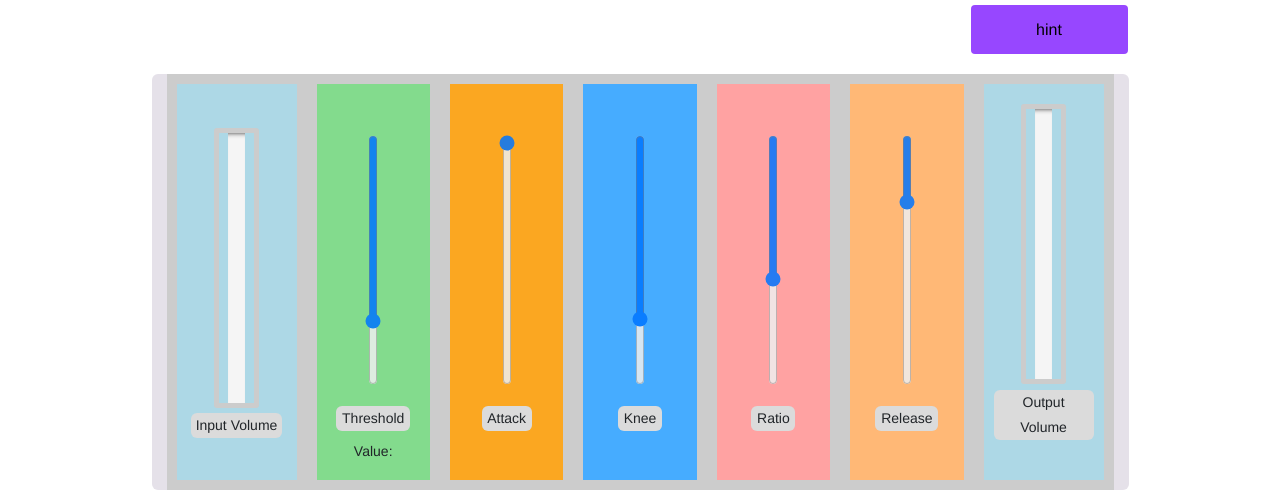
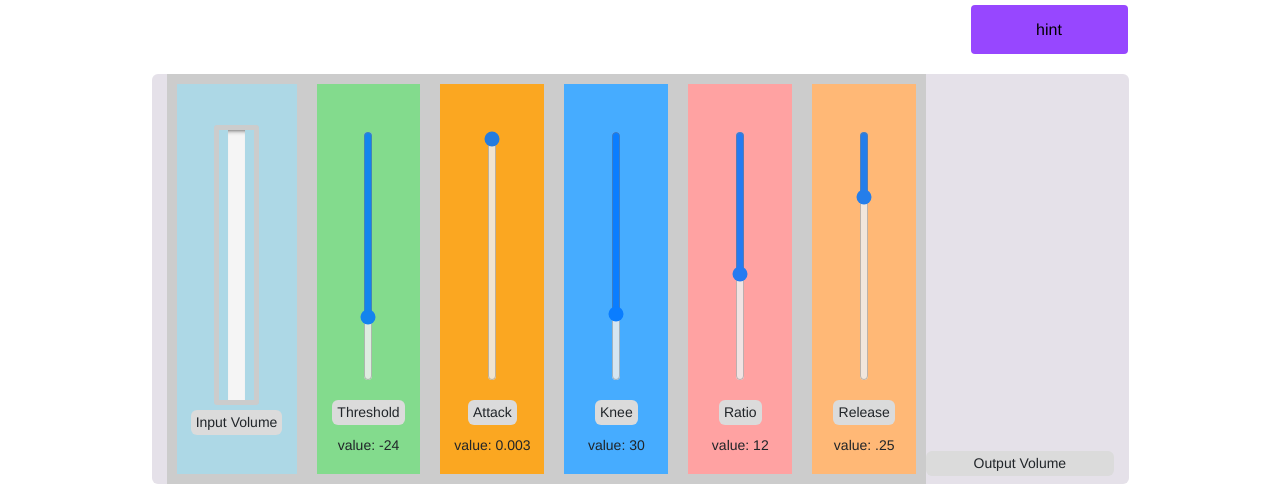
Before and after one commit to rochelletham/compressor, a website: page v1B_index.html in a window 1280 px wide. Shown: the part 336-830 px from the top of the page. Drawn offline with nearby package versions, Linux system fonts and the light colour scheme.

Commit message:
Added slider value numbers

```diff
--- a/v1B_index.html
+++ b/v1B_index.html
@@ -69,7 +69,7 @@
       Input <button onclick="" id="inputAudioButton" data-active="false" id="inputAudio"><img src="images/Sound on.png" alt="Input Audio"></button>
       <h6 style="margin-left: 0%; margin-top: 15px; margin-right: 10px;font-weight: normal;">Input</h6>
       <audio crossorigin="anonymous" controls>
-        <source src="instrumental_finalmix1.2.wav" type="audio/mpeg" />
+        <source src="Master copy.mp3" type="audio/mpeg" />
       </audio>
     </div>
     <!-- Yours toggle Expected -->
@@ -100,30 +100,35 @@
         </div>
 
         <div class="efx-col" style="background-color: rgb(131, 219, 141);">
-          <input type="range" style="writing-mode: vertical-lr" id="threshold" name="threshold" min="-100.0" max="0.0" step="1.0" value="-24" class="efx-slider" />
-          <label for="threshold" style="">Threshold</label>
-          <p>Value: <span id="demo"></span></p>
+          <input type="range" style="writing-mode: vertical-lr" id="threshold" name="threshold" min="-100.0" max="0.0" step="1.0" value="-24" class="efx-slider" oninput="threshold_val.innerText = 'value: ' + this.value">
+          <label for="threshold">Threshold</label>
+          <p id="threshold_val">value: -24</p>
         </div>
         <div class="efx-col" style="background-color: rgb(251, 167, 33);">
-          <input type="range" style="writing-mode: vertical-lr" id="attack"  name="attack" min="0.0" max="1.0" step=".05" value="0.003" class="efx-slider" />
-          <label for="release">Attack</label>
+          <input type="range" style="writing-mode: vertical-lr" id="attack"  name="attack" min="0.0" max="1.0" step=".05" value="0.003" class="efx-slider" oninput="attack_val.innerText = 'value: ' + this.value">
+          <label for="attack">Attack</label>
+          <p id="attack_val">value: 0.003</p>
         </div>
+
         <div class="efx-col" style="background-color: rgb(70, 172, 255);">
-          <input type="range" style="writing-mode: vertical-lr" id="knee" name="knee" min="0.0" max="40.0" step="1" value="30" class="efx-slider" />
+          <input type="range" style="writing-mode: vertical-lr" id="knee" name="knee" min="0.0" max="40.0" step="1" value="30" class="efx-slider"oninput="knee_val.innerText = 'value: ' + this.value">
           <label for="knee">Knee</label>
+          <p id="knee_val">value: 30</p>
         </div>
 
         <div class="efx-col" style="background-color: rgb(255, 162, 162);">
-          <input type="range" style="writing-mode: vertical-lr" id="ratio" name="ratio" min="1.0" max="20.0" step="1" value="12" class="efx-slider" />
+          <input type="range" style="writing-mode: vertical-lr" id="ratio" name="ratio" min="1.0" max="20.0" step="1" value="12" class="efx-slider" oninput="ratio_val.innerText = 'value: ' + this.value">
           <label for="ratio">Ratio</label>
+          <p id="ratio_val">value: 12</p>
         </div>
         <div class="efx-col" style="background-color: rgb(255, 184, 118);">
-          <input type="range" style="writing-mode: vertical-lr"  id="release" name="release" min="0.0" max="1.0" step=".05" value=".25" class="efx-slider" />
+          <input type="range" style="writing-mode: vertical-lr"  id="release" name="release" min="0.0" max="1.0" step=".05" value=".25" class="efx-slider" oninput="release_val.innerText = 'value: ' + this.value">
           <label for="release">Release</label>
-        </div>
+          <p id="release_val">value: .25</p>
+        </div><!--
         <div class="vol-col" id="output-vol" style="background-color: lightblue;">
           <div style="display: inline-block; text-align: center;max-width:100px">
-            <meter style="display: inline-block;"id="output-vol-meter" high="0.7" max="1" value="0"></meter>
+            <meter style="display: inline-block;"id="output-vol-meter" high="0.7" max="1" value="0"></meter> -->
             <!-- TODO: left and right channel meters -->
             <!-- <meter style="display: inline-block;"id="input-vol-meter" high="0.5" max="1" value=".5"></meter> -->
 
@@ -134,16 +139,10 @@
   </div>
     <div class="container" style="margin:50px; margin-left: 0px;">
       <button class="btn btn-primary" data-active="false" id="compressButton">Enable compression</button>
-    <!-- <button class="btn btn-secondary" data-active="false" id="thresholdButton">Change threshold</button>
-    <button class="btn btn-success" data-active="false" id="kneeButton">Change knee</button>
-    <button class="btn btn-warning" data-active="false" id="ratioButton">Change ratio</button>
-    <button class="btn btn-info" data-active="false" id="attackButton">Change attack</button>
-    <button class="btn btn-primary" data-active="false" id="releaseButton">Change release</button> -->
       <button type="button" id="checkButton" class="btn btn-primary">Check!</button>
     </div>
     <div class="container" style="display: flex; justify-content: flex-end;
       padding-top: 20px; padding-bottom: 20px; min-width: 977px; max-width: 977px;">
-
     </div>
   </div>
 
```
Also changed, not shown: 1 other file. Lines whose indentation alone changed are shown as unchanged.
